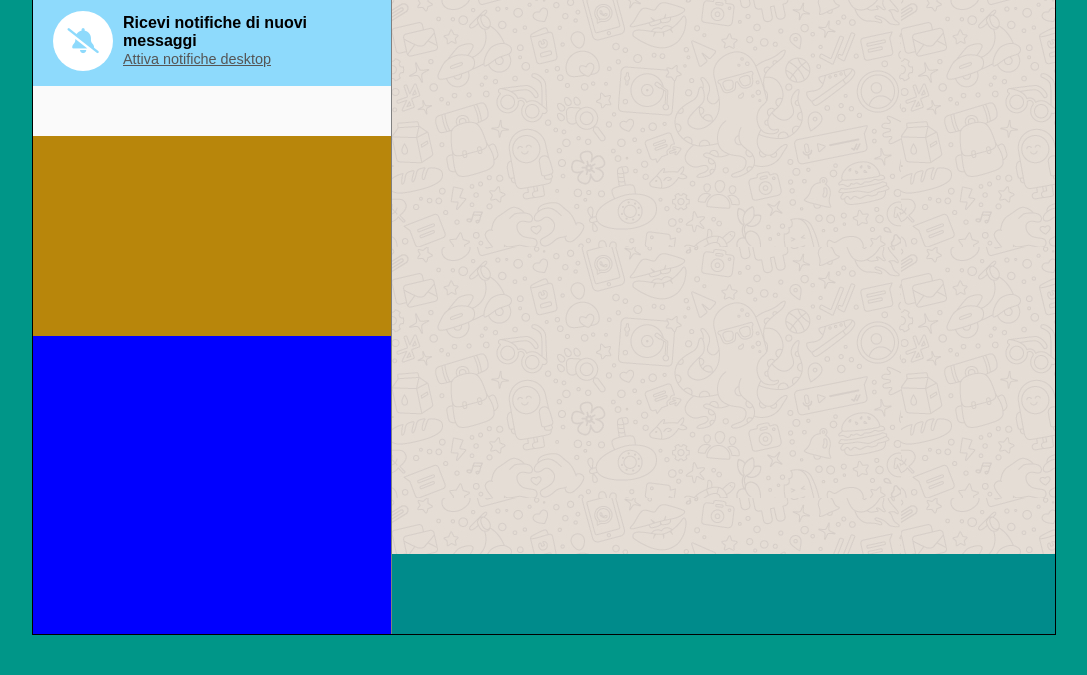
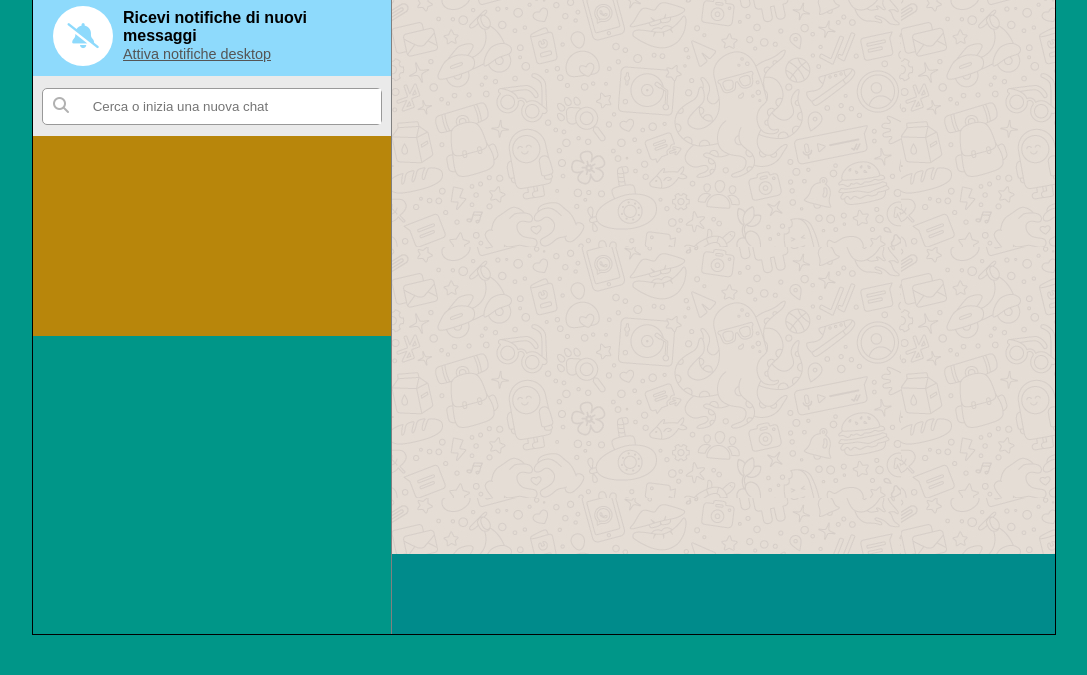
Before and after one commit to MarcoGranata9/html-css-boolzapp, a plain HTML site: page index.html in a window 1280 px wide. Shown: the part 125-800 px from the top of the page, without its empty margins (96-1183 px from the left). Drawn offline with Linux system fonts and the light colour scheme.

Commit message:
add: search bar details, refactoring of buttons

```diff
--- a/css/style.css
+++ b/css/style.css
@@ -17,6 +17,14 @@ img {
 
 a {
     color: inherit;
+}
+
+button {
+    color: inherit;
+    background-color: inherit;
+    font-size: 25px;
+    border: 0;
+    color: #B1B1B1;
 }
 
 .avatar-img {
@@ -51,9 +59,6 @@ body {
 .contacts-col {
     width: 35%;
     height: 100%;
-
-    /* debug */
-    background-color: blue;
 }
 
 /* Contacts header */
@@ -70,22 +75,17 @@ body {
 .contacts-h-right {
     list-style-type: none;
     gap: 10px;
-    color: #B1B1B1;
 }
 
 .contacts-h-right li {
     margin-right: 10px;
 }
 
-.contacts-h-right a {
-    font-size: 25px;
-}
-
 /* Notifications */
 
 .notifications {
     width: 100%;
-    height: 90px;
+    height: 80px;
     background-color: #8EDAFC;
     align-items: center;
     gap: 10px;
@@ -108,13 +108,36 @@ body {
     font-size: 0.9rem;
 }
 
+/* Search bar */
+
 .search-bar {
     width: 100%;
-    height: 50px;
+    height: 60px;
+    background-color: #eaeaea;
+    align-items: center;
+    justify-content: center;
 
-    /* debug */
-    background-color: #FAFAFA;
 }
+
+.search-bar-wrapper {
+    background-color: white;
+    width: 95%;
+    border-radius: 5px;
+    border: 1px solid rgb(153, 153, 153);
+}
+
+.search-bar input {
+    flex-grow: 1;
+    border: 0;
+    padding: 10px;
+}
+
+.search-bar button {
+    margin: 0 10px;
+    font-size: 1rem;
+}
+
+/* Contacts */
 
 .contacts {
     overflow-y: auto;
@@ -125,7 +148,7 @@ body {
     height: 200px;
 }
 
-@media screen and (max-width: 768px) {
+@media screen and (max-width: 991px) {
 
     .notifications{
         display: none;
@@ -148,7 +171,7 @@ body {
     }
 }
 
-@media screen and (max-width: 425px) {
+@media screen and (max-width: 540px) {
     .contacts-col {
         display: none;
     }
--- a/index.html
+++ b/index.html
@@ -23,11 +23,17 @@
                 </div>
 
                 <ul class="contacts-h-right flex">
-                    <li><a href=""><i class="fa-solid fa-circle-notch"></i></a></li>
-                    <li><a href=""><i class="fa-solid fa-message"></i></a></li>
-                    <li><a href=""><i class="fa-solid fa-ellipsis-vertical"></i></a></li>
+                    <li>
+                        <button href=""><i class="fa-solid fa-circle-notch"></i></button>
+                    </li>
+                    <li>
+                        <button href=""><i class="fa-solid fa-message"></i></button>
+                    </li>
+                    <li>
+                        <button href=""><i class="fa-solid fa-ellipsis-vertical"></i></button>
+                    </li>
+
                 </ul>
-
             </header>
             <!-- Contacts header -->
 
@@ -44,8 +50,11 @@
             <!-- /Notifications -->
 
             <!-- Search bar -->
-            <div class="search-bar">
-
+            <div class="search-bar flex">
+                <div class="flex search-bar-wrapper">
+                    <button><i class="fa-solid fa-magnifying-glass"></i></button>
+                    <input type="text" placeholder=" Cerca o inizia una nuova chat">
+                </div>
             </div>
             <!-- /Search bar -->
 
```
